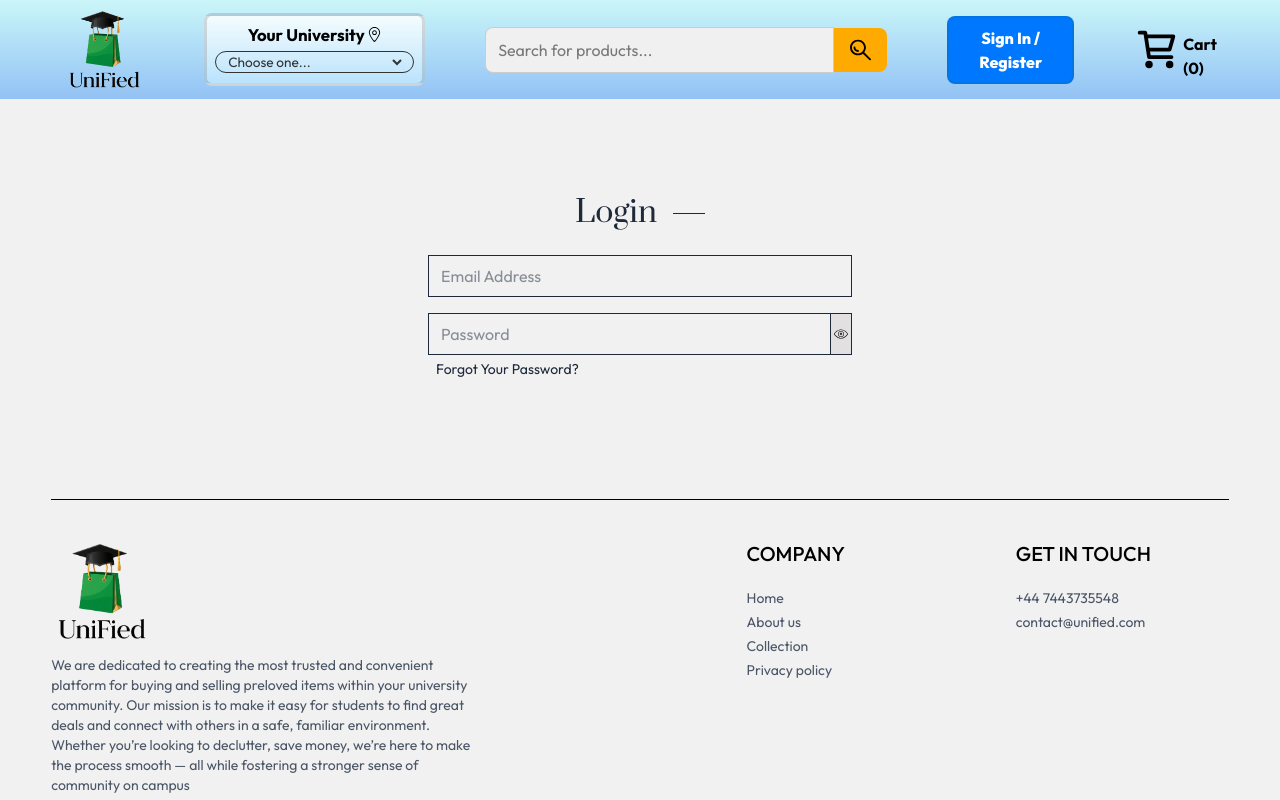
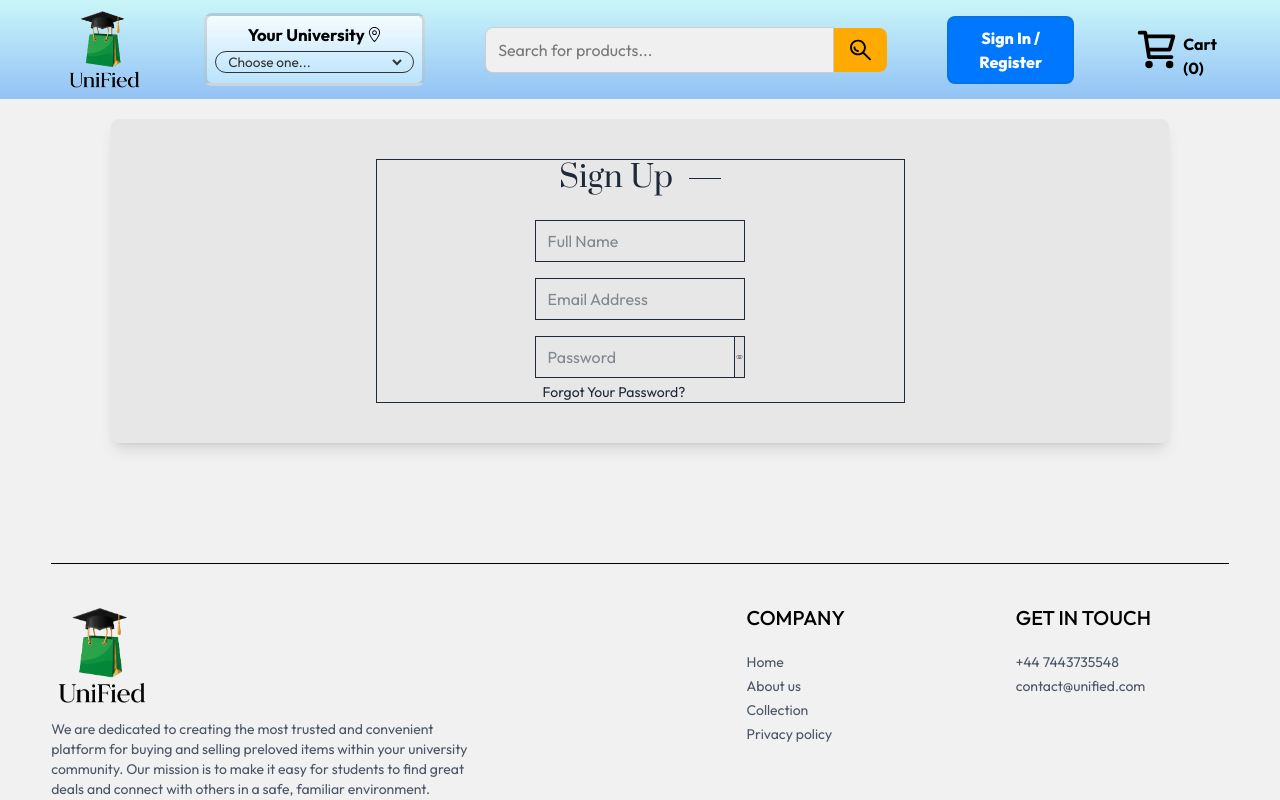
Before and after one commit to ajamidar/UniFied, a React (Vite) app in the folder frontend/: page /login in a window 1280 px wide. Shown: the top 800 px of the page. Built offline with nearby package versions, Linux system fonts and the light colour scheme.

Commit message:
Update Login.jsx

```diff
--- a/frontend/src/pages/Login.jsx
+++ b/frontend/src/pages/Login.jsx
@@ -1,12 +1,15 @@
+import { div } from 'motion/react-client';
 import React, { useState } from 'react'
 
 const Login = () => {
-  const [currentState, setCurrentState] = useState('Login');
+  const [currentState, setCurrentState] = useState('Sign Up') // 'Login' or 'Sign Up';
   const [showPassword, setShowPassword] = useState(false);
 
   return (
-    <form className='flex flex-col items-center w-[90%] max-sm:max-w-96 m-auto mt-14 gap-4 text-gray-800'>
-      <div className='inline-flex items-center gap-4 mb-2 mt-10'>
+    <div className='flex justify-center items-center w-full'>
+      <div className='bg-[#e7e7e7] py-10 mt-5 rounded-lg shadow-lg'>
+        <form className='flex flex-col items-center border w-[50%] max-sm:max-w-96 m-auto gap-4 text-gray-800'>
+          <div className='inline-flex items-center gap-4 mb-2'>
             <p className='prata-regular text-3xl'>{currentState}</p>
             <hr className='border-none h-[1.5px] w-8 bg-gray-800' />
           </div>
@@ -46,6 +49,8 @@ const Login = () => {
 
 
         </form>
+      </div>
+    </div>
   )
 }
 
```
Lines whose indentation alone changed are shown as unchanged.
